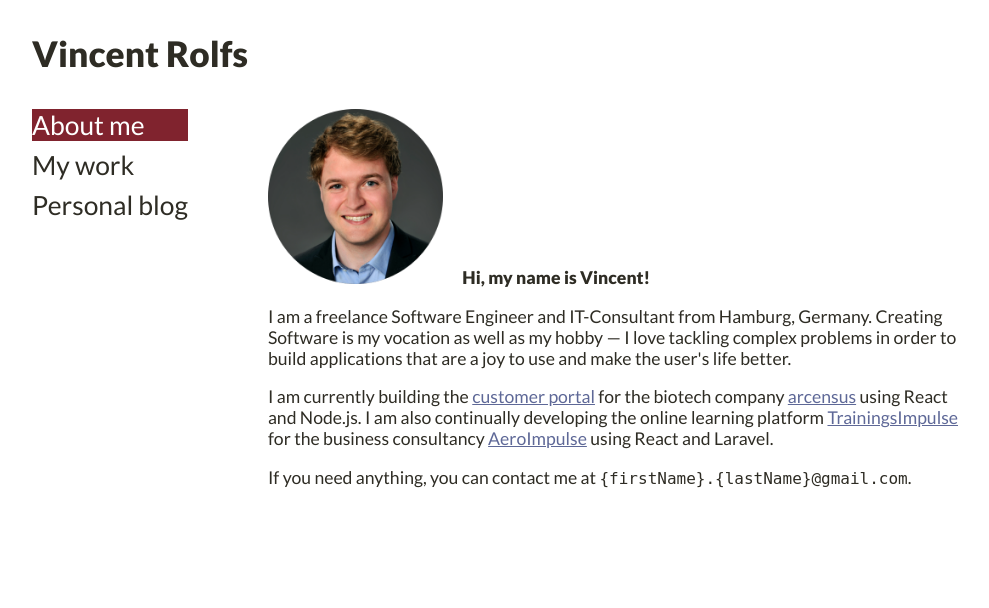
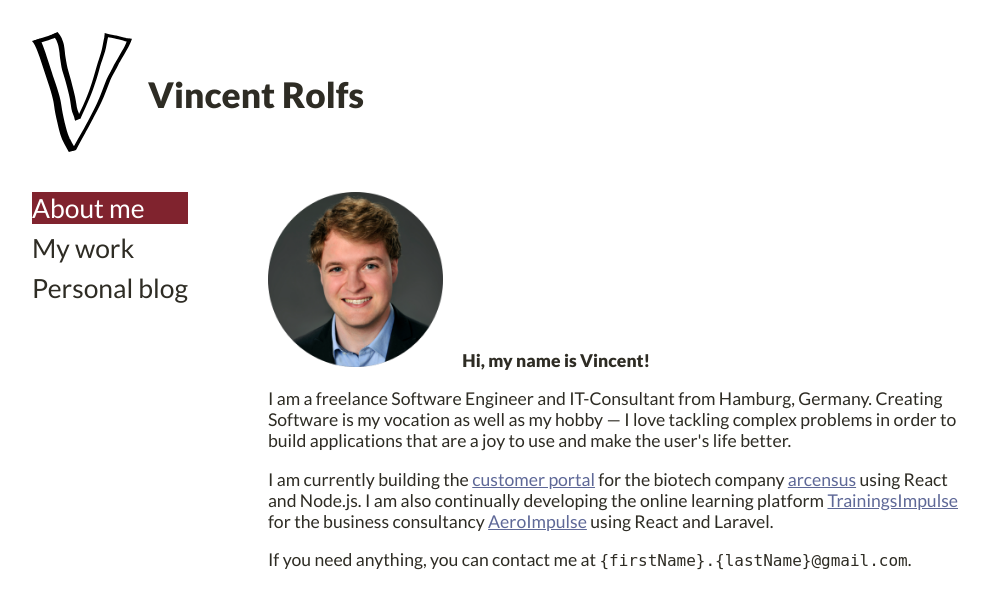
Before and after one commit to vincentrolfs/vincentrolfs.github.io, a plain HTML site: page index.html in a window 1280 px wide. Shown: the whole page, without its empty margins (140-1129 px from the left). Drawn offline with Linux system fonts and the light colour scheme.

Commit message:
Add logo

```diff
--- a/index.html
+++ b/index.html
@@ -31,7 +31,15 @@
 <body>
 <div id="wrapper">
     <header>
-    <h1><a href="/">Vincent Rolfs</a></h1>
+    <a href="/">
+        <div class="logo">
+            <img src="img/logo.svg" alt="Logo" width="100"/>
+        </div>
+
+        <h1>
+            Vincent Rolfs
+        </h1>
+    </a>
 </header>
 
 <nav>
--- a/styles/main.less
+++ b/styles/main.less
@@ -47,6 +47,7 @@ body {
     grid-row-gap: 2em;
 
     @media (max-width: @mobile-width)  {
+        grid-row-gap: 1.5em;
         grid-template-columns: auto;
     }
 }
@@ -55,20 +56,24 @@ header {
     grid-column-start: 1;
     grid-column-end: span 2;
 
+    @media (max-width: @mobile-width)  {
+        grid-column-end: 1;
+    }
+}
+
+header a {
+    width: fit-content;
+    display: flex;
+    align-items: center;
+    justify-content: flex-start;
+
+    color: inherit;
+    text-decoration: none;
+
     h1 {
-        display: inline;
-
+        margin-left: 16px;
         margin-block-start: 0;
         margin-block-end: 0;
-
-        a {
-            color: inherit;
-            text-decoration: none;
-        }
-    }
-
-    @media (max-width: @mobile-width)  {
-        grid-column-end: 1;
     }
 }
 
```
Also changed, not shown: my-work.html (+9 -1 lines), templates/nav.html (+9 -1 lines), img/logo.svg (added), styles/main.css, 1 other file.
